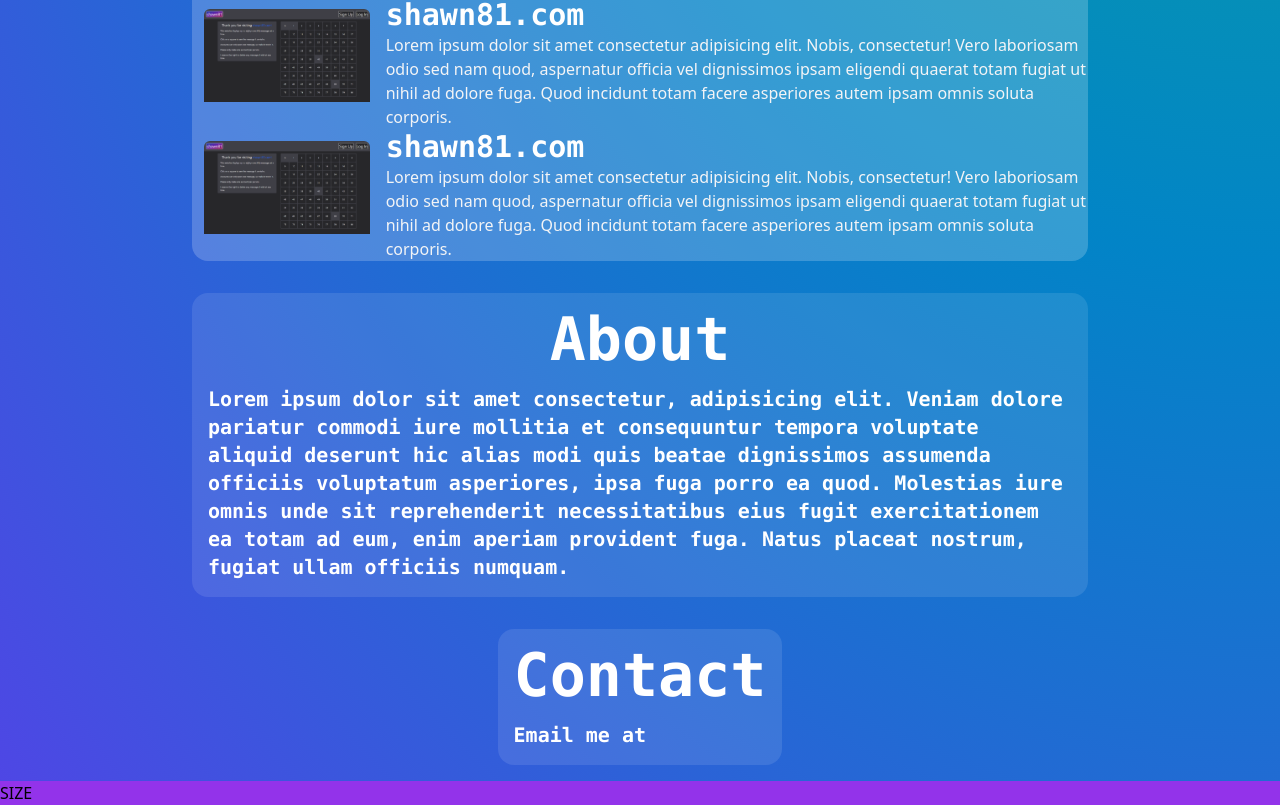
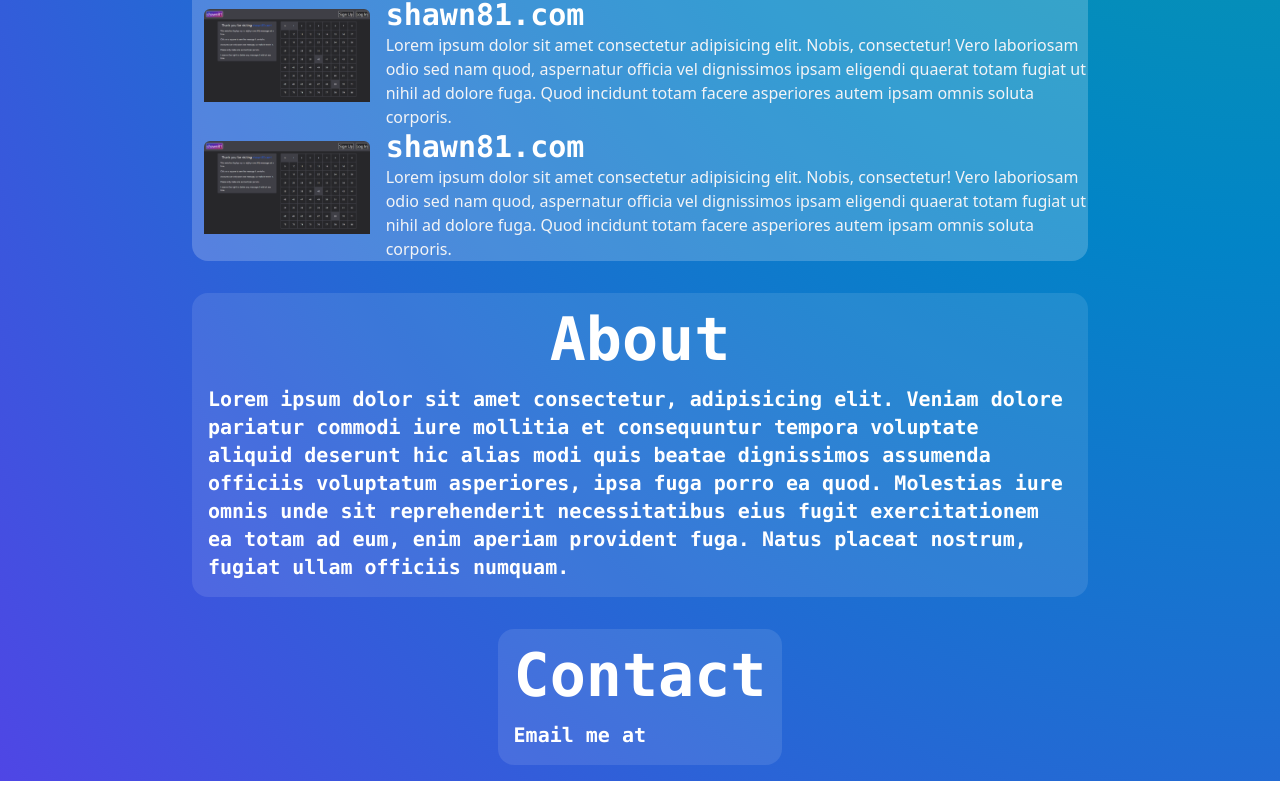
Before and after one commit to ShawnWeddle/shawnweddle, a React (Vite) app: page / in a window 1280 px wide. Shown: the part 1043-1848 px from the top of the page. After the commit the page ends 1824 px from the top, so only its background shows below. Built offline with nearby package versions, Linux system fonts and the light colour scheme.

Commit message:
size banner removed

```diff
--- a/src/App.tsx
+++ b/src/App.tsx
@@ -13,9 +13,6 @@ function App() {
         <Projects />
         <About />
         <Contact />
-        <div className="bg-red-500 sm:bg-yellow-300 md:bg-green-500 lg:bg-purple-600">
-          SIZE
-        </div>
       </div>
     </div>
   );
```
